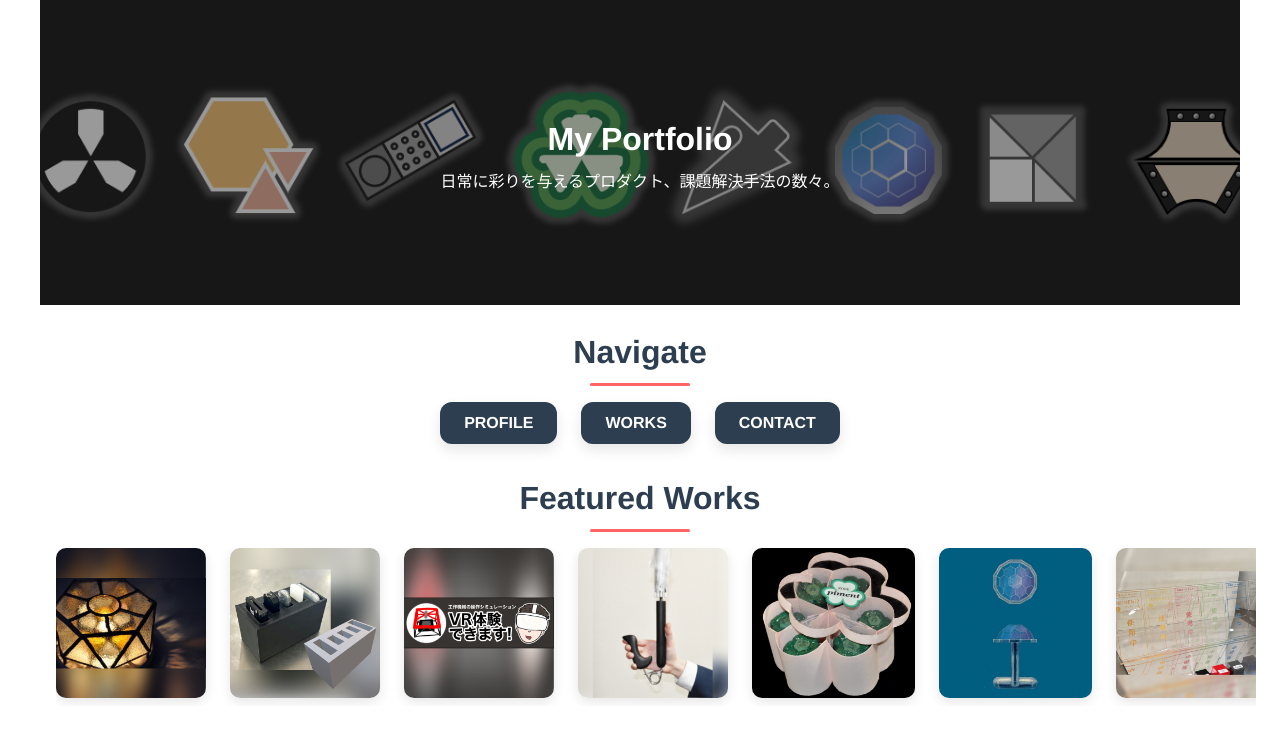
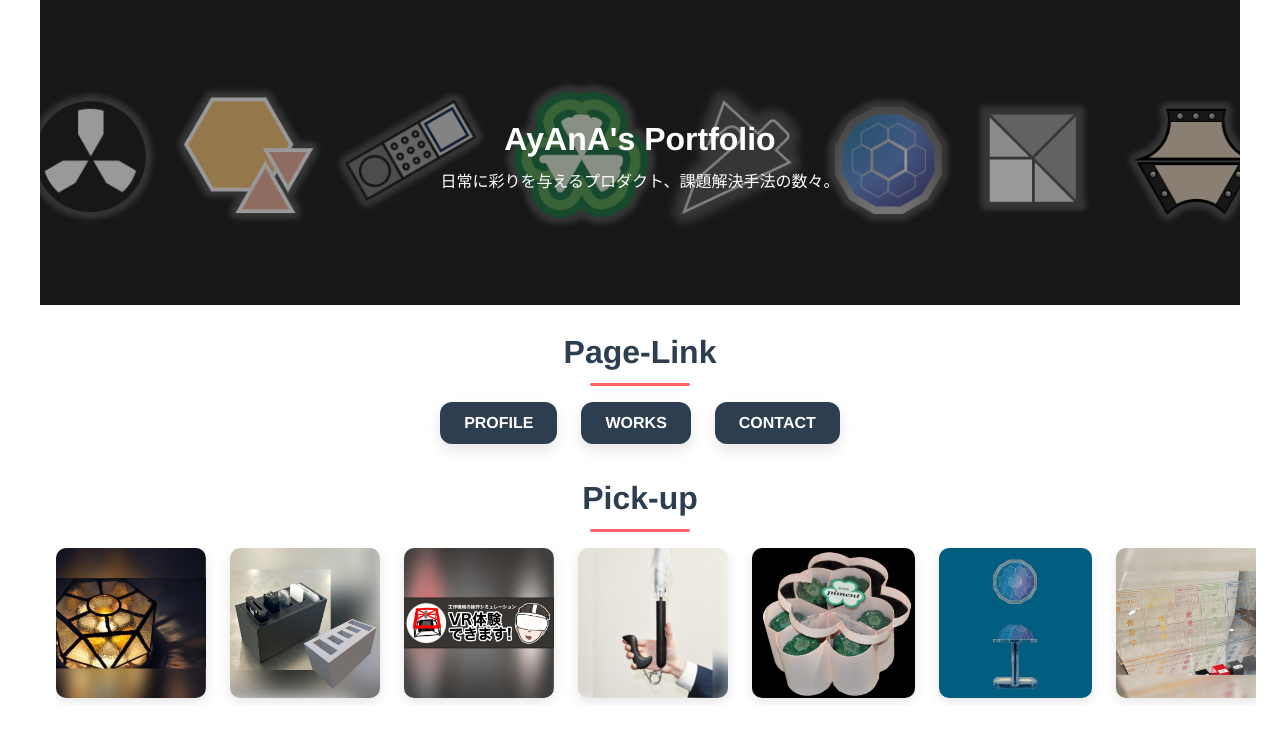
Before and after one commit to AyAnA-em/portfolio, a plain HTML site: page index.html in a window 1280 px wide. Shown: the part 62-793 px from the top of the page. Drawn offline with Linux system fonts and the light colour scheme.

Commit message:
Add files via upload

```diff
--- a/index.html
+++ b/index.html
@@ -26,13 +26,13 @@
 <main>
   <section class="section hero">
     <div class="container">
-      <h2 class="section-title">My Portfolio</h2>
+      <h2 class="section-title">AyAnA's Portfolio</h2>
     <p class="section-sub">日常に彩りを与えるプロダクト、課題解決手法の数々。</p>
     </div>
   </section>
 
   <section class="section page-link">
-    <h2 class="section-title">Navigate</h2>
+    <h2 class="section-title">Page-Link</h2>
     <div class="link-cards">
       <a href="profile.html" class="link-card">PROFILE</a>
       <a href="works.html" class="link-card">WORKS</a>
@@ -44,7 +44,7 @@
 
     <!--Featured Worksv Section -->
 <section class="section auto-scroll-wrapper">
-  <h2 class="section-title">Featured Works</h2>
+  <h2 class="section-title">Pick-up</h2>
   <div class="scroll-gallery">
     <a href="highschool/AspectLamp/index.html"><img src="images/Aspect.jpg" alt="ステンドグラスの照明"></a>
     <a href="works/yumekobo/usb-holder/"><img src="images/case.jpg" alt="USB収納"></a>
```
